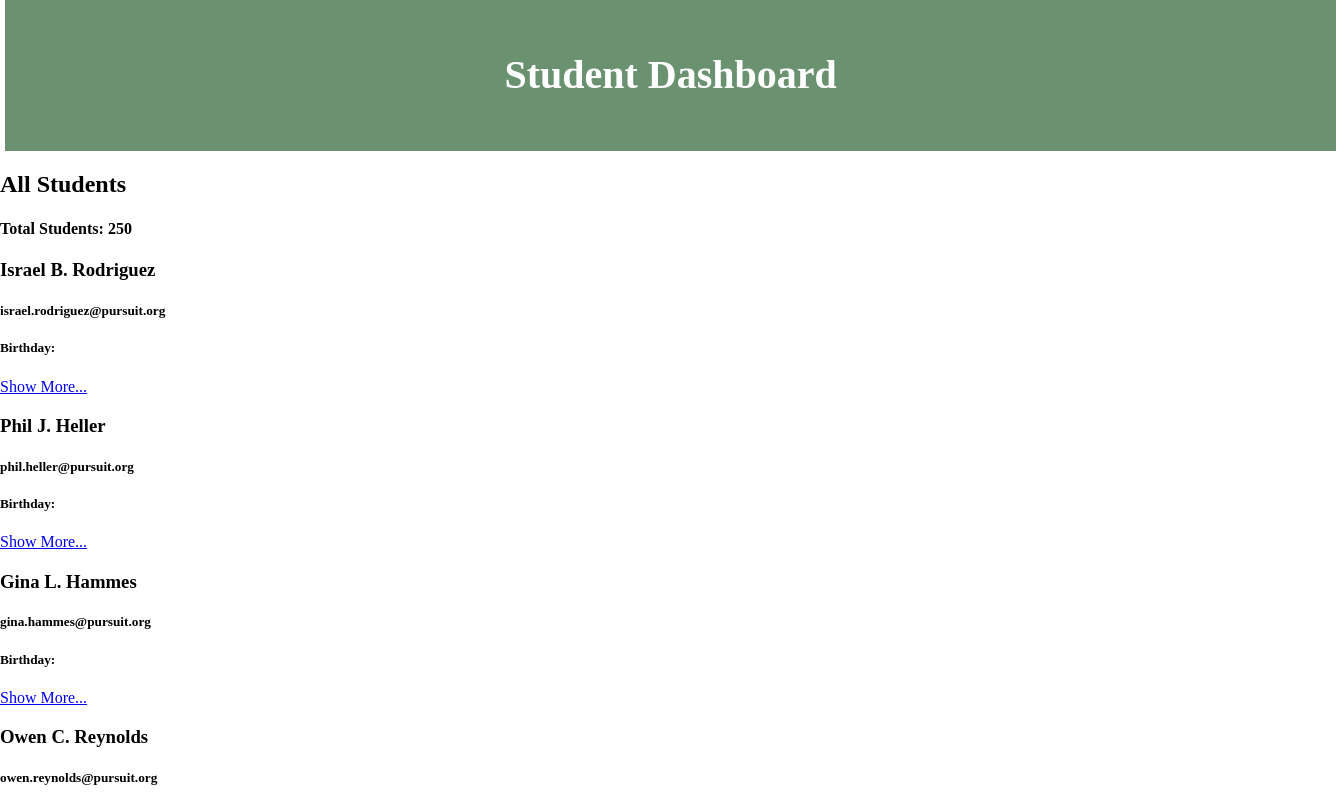
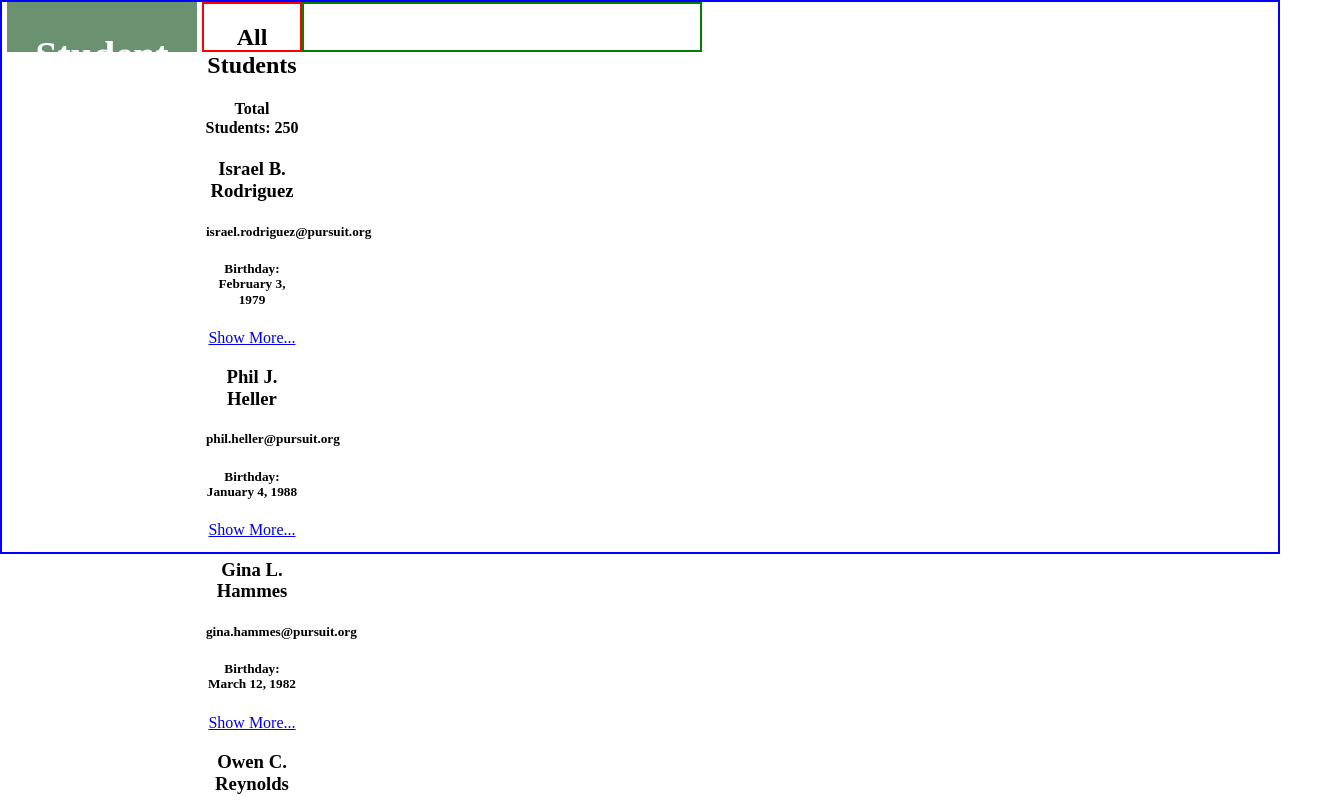
Before and after one commit to Vandhana-Mohan/project-student-dashboard, a React (Create React App) app: page / in a window 1280 px wide. Shown: the top 800 px of the page, 1336 px wide, since content can reach past the window. Built offline with nearby package versions, Linux system fonts and the light colour scheme.

Commit message:
header.css

```diff
--- /dev/null
+++ b/src/App.css
@@ -0,0 +1,15 @@
+.main__container {
+  border: 2px solid blue;
+  text-align: center;
+  display:grid;
+  grid-template-columns: 200px 100px 400px;
+  grid-template-rows: 50px 300px 200px;
+}
+
+.student__container {
+  border: 2px solid red;
+}
+
+.cohort__container{
+    border:2px solid green;
+}
--- a/src/App.js
+++ b/src/App.js
@@ -2,21 +2,22 @@ import React from "react";
 import Students__data from "./data/data.json";
 import Header from "./Components/Header";
 import Student from "./Components/Student";
-
-
-
+import "./App.css"
 
 function App() {
   return (
-    <div>
+    <div className="main__container">
       <Header />
-      <main>
-            <h2>All Students </h2>
-            <h4>Total Students: {Students__data.length} </h4>
-            {Students__data.map((student) => {
-              return <Student student = {student}/>
-            })}
+      <main className="student__container">
+          <h2>All Students </h2>
+          <h4>Total Students: {Students__data.length} </h4>
+              {Students__data.map((student) => {
+                return <Student student = {student}/>
+              })}
       </main>
+      <aside className="cohort__container">
+
+      </aside>
     </div>
   );
 }
--- a/src/Components/Student.js
+++ b/src/Components/Student.js
@@ -1,39 +1,29 @@
+
+import "../Styles/Student.css"
 
 const abbreviate__middleName = (name) => {
-    return name.charAt(0) + "." // abbreviate middle name
-}
+  return name.charAt(0) + "."; // abbreviate middle name
+};
 
-const format__dob = (dob) =>{
-    // console.log(dob, typeof dob)
-    const months = {
-                    '1': 'January',
-                    '2': 'February',
-                    '3': 'March',
-                    '4': 'April',
-                    '5': 'May',
-                    '6': 'June',
-                    '7': 'July',
-                    '8': 'August',
-                    '9': 'September',
-                    '10': 'October',
-                    '11': 'November',
-                    '12': 'December'
-                    }
-        let split__date = dob.split('/')
-
-        console.log(split__date, split__date[0])
-}
+const format__dob = (dob) => {
+  let split__date = dob.split("/");
+  const date = new Date();
+  date.setMonth(split__date[0] - 1);
+  return date.toLocaleString("en-US", { month: "long" }) + " " + split__date[1] + ", " + split__date[2];
+};
 
 const Student = (student) => {
-
-    // console.log(student, student.student.names, student.student.dob)
-    return(
-        <div>
-            <h3>{student.student.names.preferredName} {abbreviate__middleName(student.student.names.middleName)} {student.student.names.surname} </h3>
-            <h5>{student.student.username}</h5>
-            <h5> Birthday: {format__dob(student.student.dob)}</h5>
-            <a href="#"> Show More...</a>
-        </div>
-    )
-}
-export default Student
+  return (
+    <div className="style__EachStudent">
+      <h3>
+        {student.student.names.preferredName}{" "}
+        {abbreviate__middleName(student.student.names.middleName)}{" "}
+        {student.student.names.surname}{" "}
+      </h3>
+      <h5>{student.student.username}</h5>
+      <h5> Birthday: {format__dob(student.student.dob)}</h5>
+      <a href="#"> Show More...</a>
+    </div>
+  );
+};
+export default Student;
--- a/src/Styles/Header.css
+++ b/src/Styles/Header.css
@@ -1,7 +1,6 @@
 
 .style__header{
     background-color: rgb(106,146,113);
-    width:100%;
     margin-left:5px;
     margin-right: 5px;
     padding:2%;
--- a/src/Styles/Student.css
+++ b/src/Styles/Student.css
@@ -0,0 +1,4 @@
+
+.style__EachStudent {
+  margin: 2%;
+}
```
